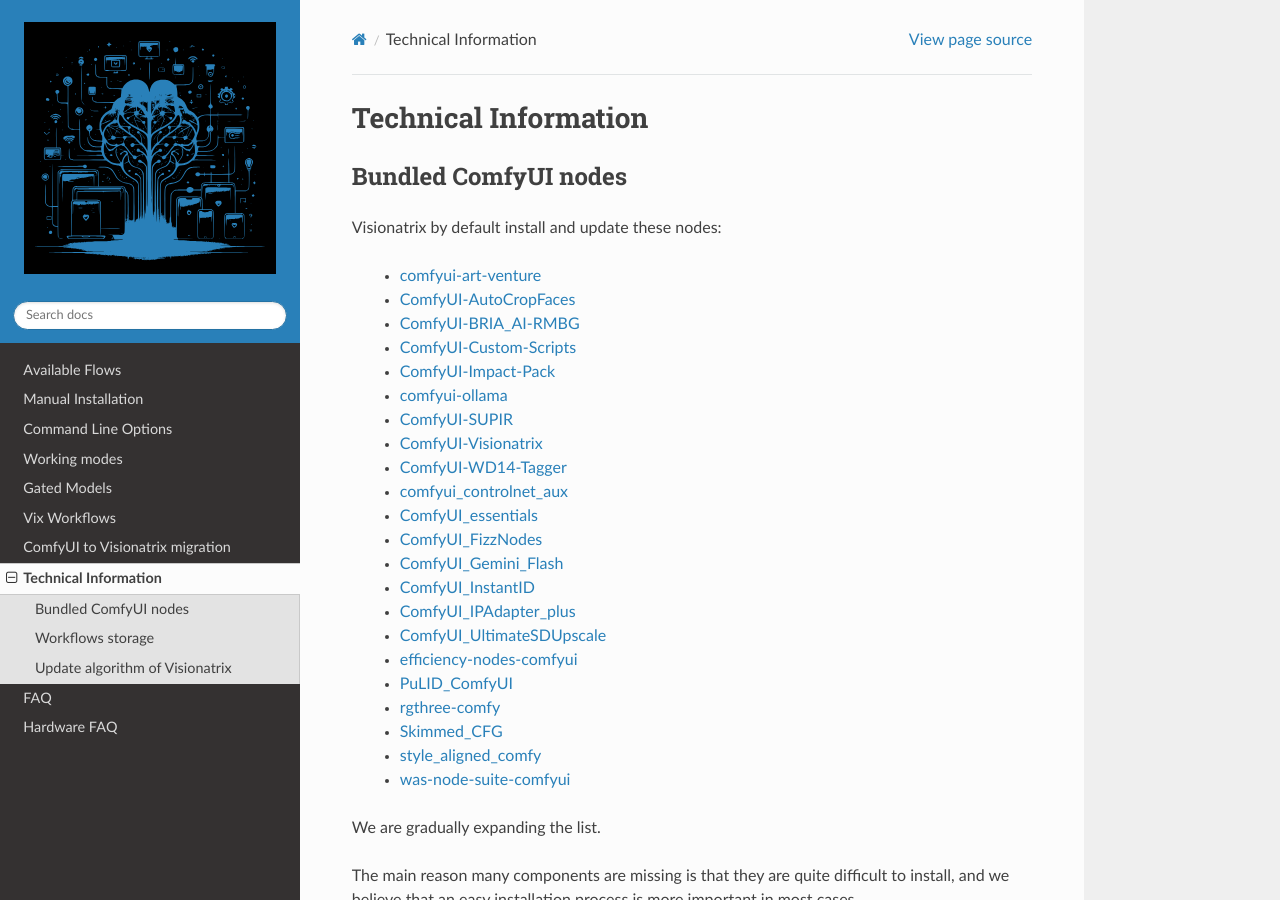
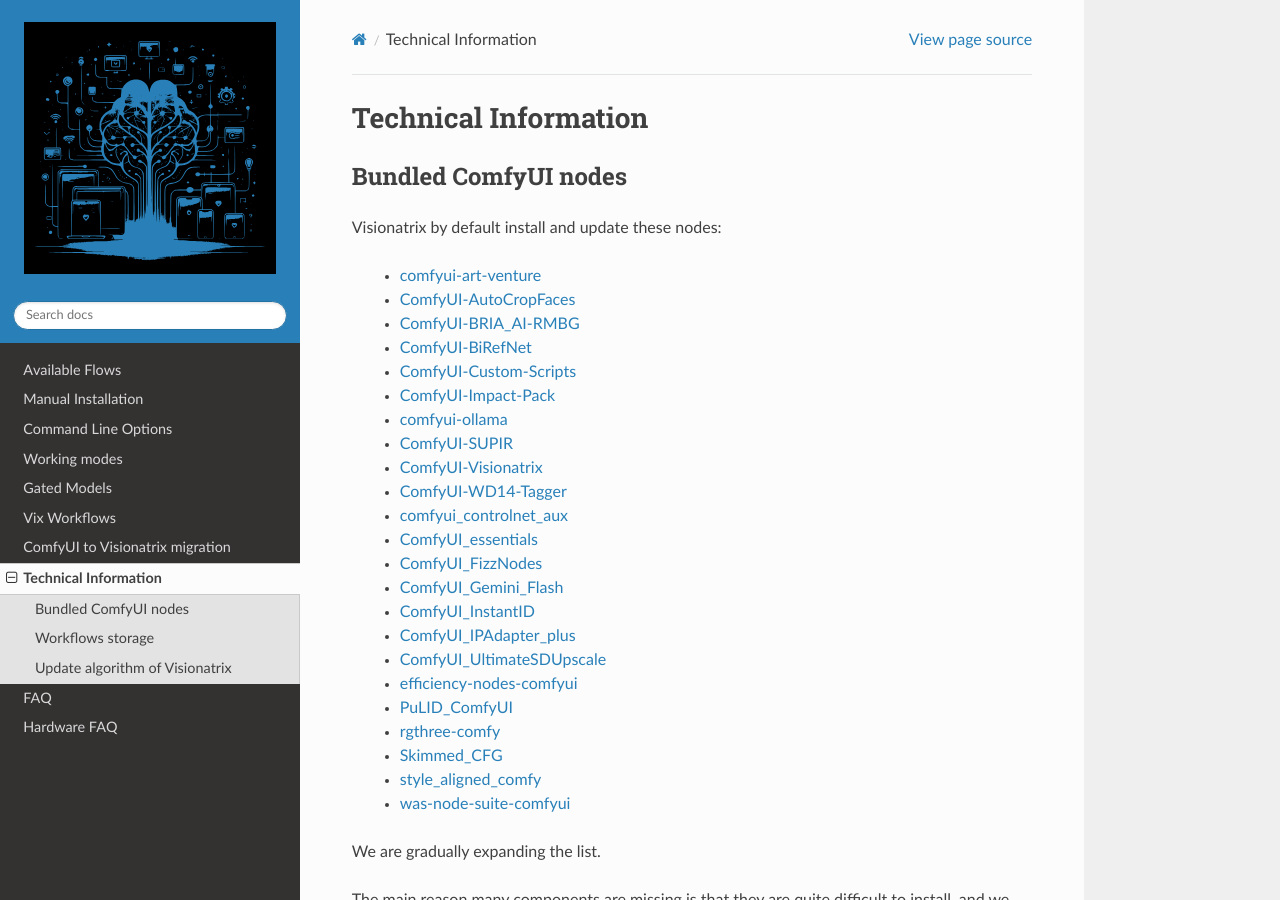
Before and after one commit to Visionatrix/VixFlowsDocs, a Sphinx documentation site: the page built from docs/TechnicalInformation.rst, in a window 1280 px wide and 900 px high. Built offline with Sphinx 7.4.7 and the Read the Docs theme 2.0.0, drawn with Linux system fonts in a browser that asks for light colours; the version number could not be read and is left out.

Commit message:
updated basic node list
Signed-off-by: Alexander Piskun <bigcat88@icloud.com>

```diff
--- a/docs/TechnicalInformation.rst
+++ b/docs/TechnicalInformation.rst
@@ -9,6 +9,7 @@
  * `comfyui-art-venture <https://github.com/Visionatrix/comfyui-art-venture>`_
  * `ComfyUI-AutoCropFaces <https://github.com/Visionatrix/ComfyUI-AutoCropFaces>`_
  * `ComfyUI-BRIA_AI-RMBG <https://github.com/Visionatrix/ComfyUI-BRIA_AI-RMBG>`_
+ * `ComfyUI-BiRefNet <https://github.com/Visionatrix/ComfyUI-BiRefNet>`_
  * `ComfyUI-Custom-Scripts <https://github.com/Visionatrix/ComfyUI-Custom-Scripts>`_
  * `ComfyUI-Impact-Pack <https://github.com/Visionatrix/ComfyUI-Impact-Pack>`_
  * `comfyui-ollama <https://github.com/Visionatrix/comfyui-ollama>`_
```
